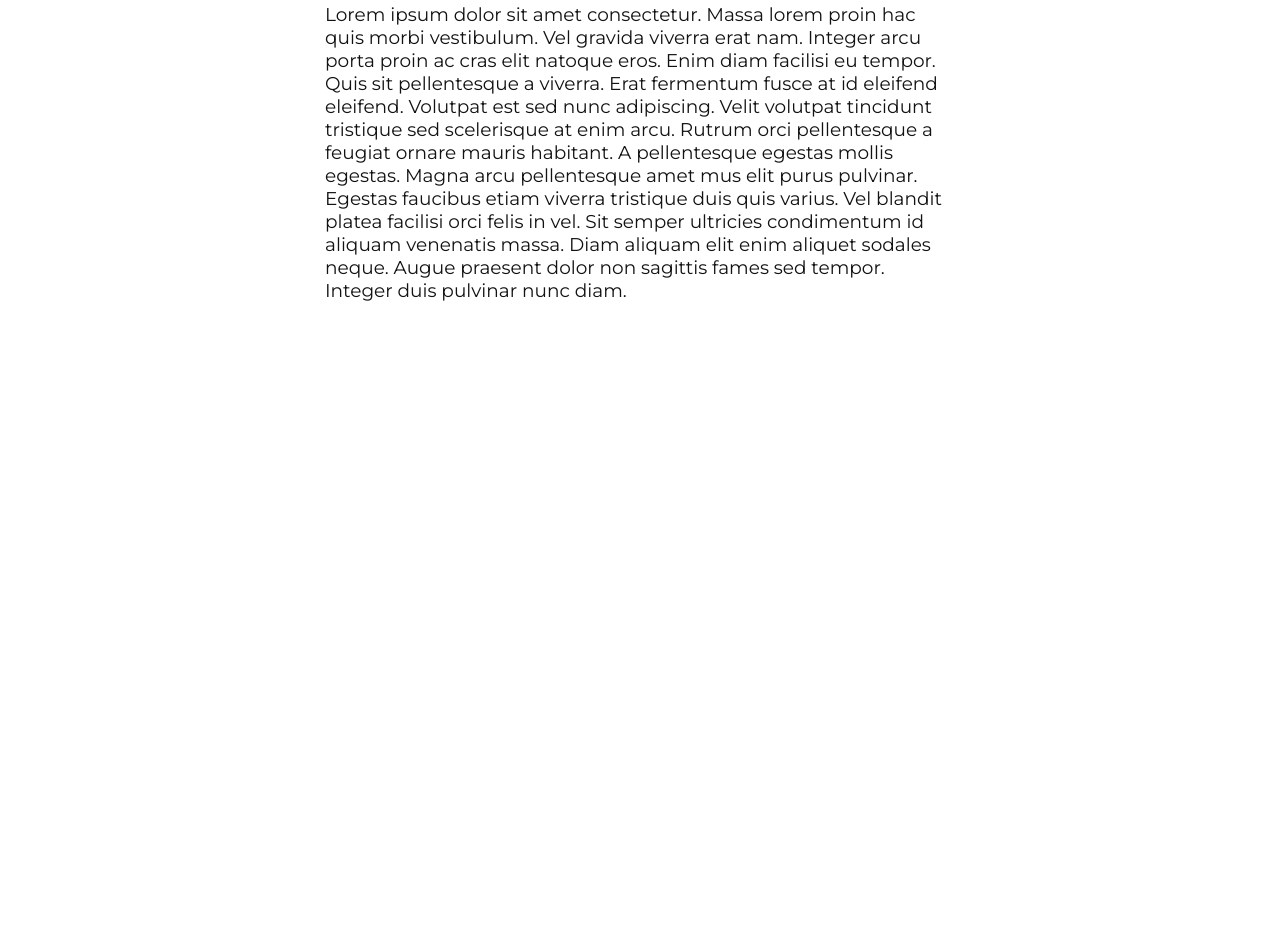
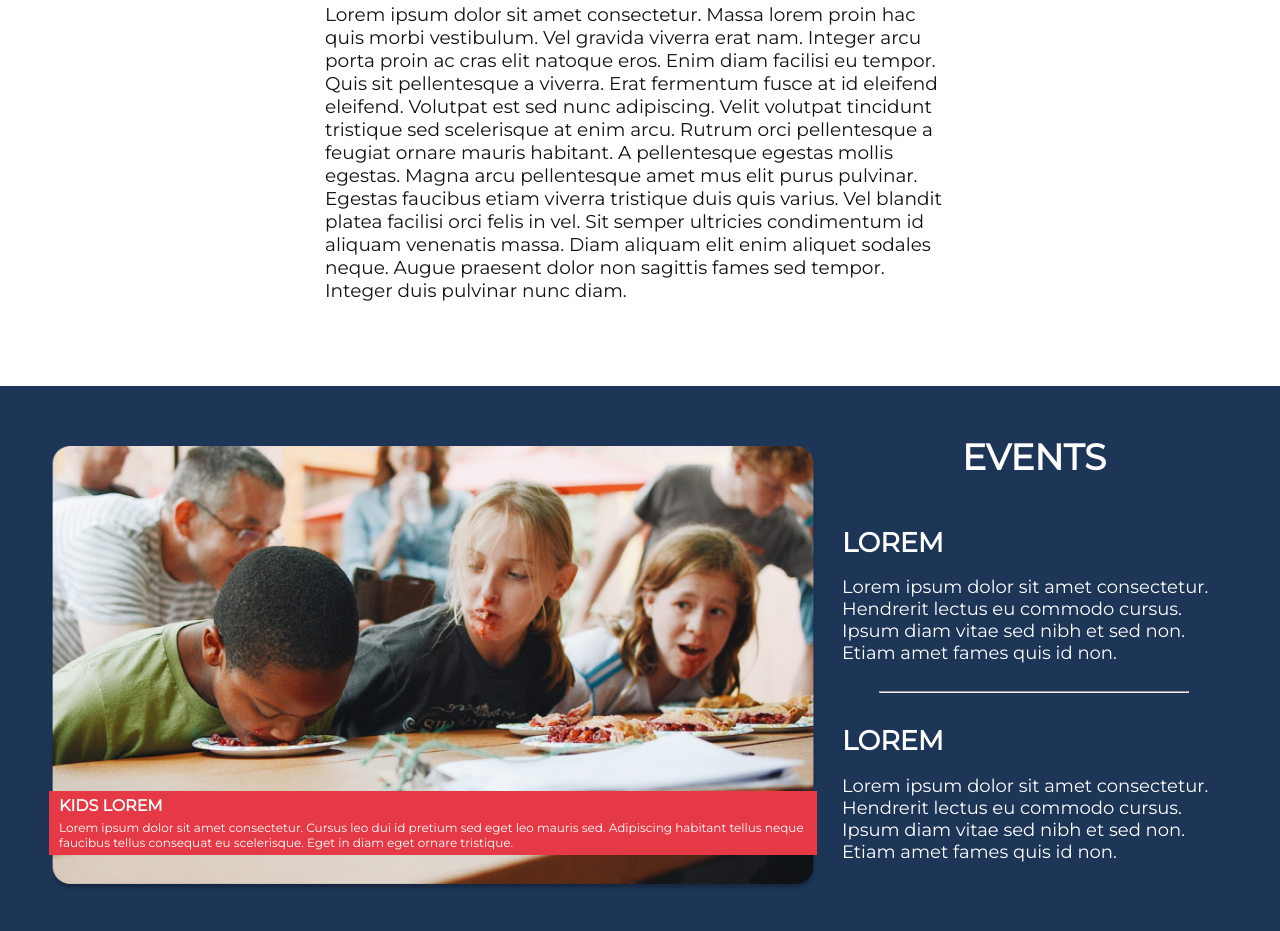
Before and after one commit to IamJesseP/CrazyTownLibrary, a plain HTML site: page index.html in a window 1280 px wide. Shown: the part 1208-2139 px from the top of the page. Before the commit the page ends 1594 px from the top, so only its background shows below. Drawn offline with Linux system fonts and the light colour scheme.

Commit message:
Add event section content and styling

```diff
--- a/index.html
+++ b/index.html
@@ -42,5 +42,20 @@
             Rutrum orci pellentesque a feugiat ornare mauris habitant. A pellentesque egestas mollis egestas. Magna arcu pellentesque amet mus elit purus pulvinar. Egestas faucibus etiam viverra tristique duis quis varius. Vel blandit platea facilisi orci felis in vel. Sit semper ultricies condimentum id aliquam venenatis massa. Diam aliquam elit enim aliquet sodales neque. Augue praesent dolor non sagittis fames sed tempor. Integer duis pulvinar nunc diam.</p>
         </div>
     </div>
+    <div class="flxbx eventsection">
+        <div class="eventdesc">
+            <img src="/assets/events.png" alt="event">
+            <h4>KIDS LOREM</h4>
+            <p>Lorem ipsum dolor sit amet consectetur. Cursus leo dui id pretium sed eget leo mauris sed. Adipiscing habitant tellus neque faucibus tellus consequat eu scelerisque. Eget in diam eget ornare tristique.</p>
+        </div>
+        <div class="flxbx eventcard">
+            <h1>EVENTS</h1>
+            <h2>LOREM</h2>
+            <p>Lorem ipsum dolor sit amet consectetur. Hendrerit lectus eu commodo cursus. Ipsum diam vitae sed nibh et sed non. Etiam amet fames quis id non.</p>
+            <hr style="width:80%">
+            <h2>LOREM</h2>
+            <p>Lorem ipsum dolor sit amet consectetur. Hendrerit lectus eu commodo cursus. Ipsum diam vitae sed nibh et sed non. Etiam amet fames quis id non.</p>
+        </div>
+    </div>
 </body>
 </html>
--- a/styles.css
+++ b/styles.css
@@ -131,3 +131,51 @@ a {
     text-align: left;
     padding: 0px 10px;
 }
+
+.eventsection{
+    justify-content: center;
+    background-color: #1D3557;
+    font-family: 'Montserrat';
+    color: #FFFFFF;
+    flex-wrap: wrap;
+    padding: 50px 0px;
+}
+
+.eventdesc{
+    display: flex;
+    flex-direction: column;
+    max-width: 60%;
+    min-width: 500px;
+    margin: 10px 10px;
+}
+
+.eventdesc > h4 {
+    background-color: #E63946;
+    margin-top: -100px;
+    margin-bottom: -12px;
+    padding: 5px 10px 0px 10px;
+}
+.eventdesc > p {
+    padding: 5px 10px;
+    background-color: #E63946;
+    font-size: 12px;
+}
+
+.eventcard{
+    font-size: 18px;
+    flex-direction: column;
+    max-height: 50%;
+    max-width: 30%;
+    padding: 0px 15px;
+    margin-top: -25px;
+}
+
+.eventcard > h1 {
+    text-align: center;
+    font-weight: bolder;
+}
+
+.eventcard > p {
+    margin-top: -5px;
+
+}
```
Also changed, not shown: assets/events.png (added).
